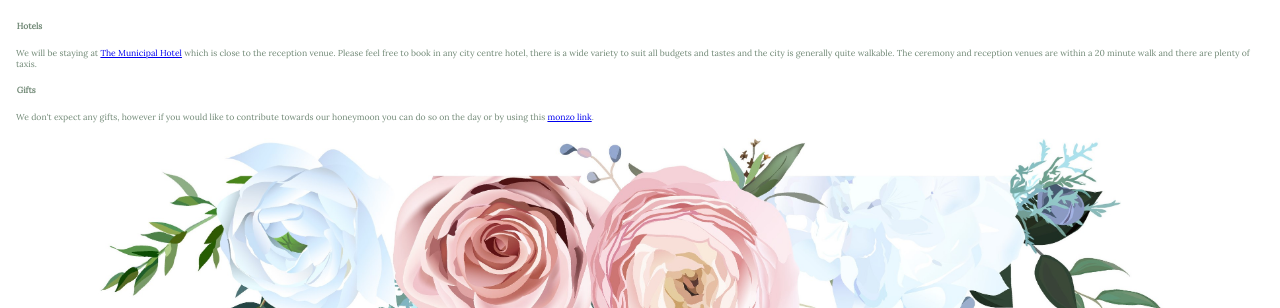
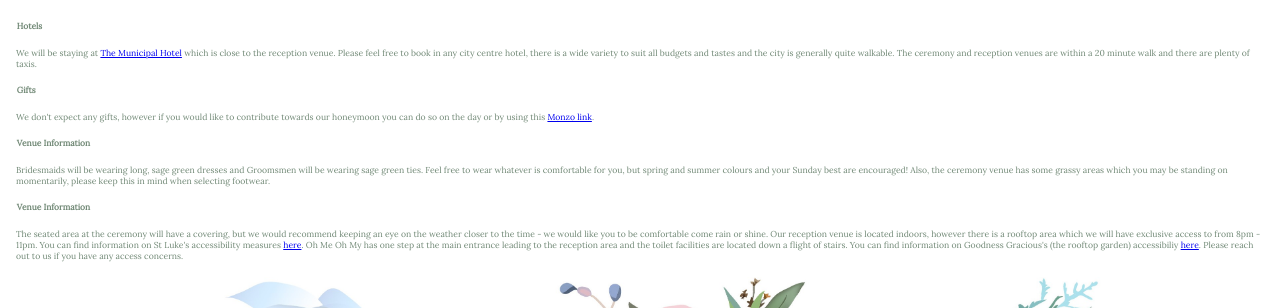
Before and after one commit to sean-duffy/wedding-website, a plain HTML site: page information/index.html in a window 1280 px wide. Shown: the part 492-800 px from the top of the page. Drawn offline with Linux system fonts and the light colour scheme; a web font is replaced by a local one.

Commit message:
Add dress code info and venue info

```diff
--- a/information/index.html
+++ b/information/index.html
@@ -35,7 +35,23 @@
 
           <h3>Gifts</h3>
           <p style="font-size: 1.2em;">
-              We don't expect any gifts, however if you would like to contribute towards our honeymoon you can do so on the day or by using this <a href='https://monzo.me/sophiebuckley'>monzo link</a>.
+              We don't expect any gifts, however if you would like to contribute towards our honeymoon you can do so on the day or by using this <a href='https://monzo.me/sophiebuckley'>Monzo link</a>.
+          </p>
+
+          <h3>Venue Information</h3>
+          <p style="font-size: 1.2em;">
+              Bridesmaids will be wearing long, sage green dresses and Groomsmen will be wearing sage green ties. Feel free to wear whatever is comfortable for you, but spring and summer colours and your Sunday best are encouraged!
+              Also, the ceremony venue has some grassy areas which you may be standing on momentarily, please keep this in mind when selecting footwear.
+          </p>
+
+          <h3>Venue Information</h3>
+          <p style="font-size: 1.2em;">
+              The seated area at the ceremony will have a covering, but we would recommend keeping an eye on the weather closer to the time - we would like you to be comfortable come rain or shine.
+              Our reception venue is located indoors, however there is a rooftop area which we will have exclusive access to from 8pm - 11pm.
+              You can find information on St Luke's accessibility measures <a href='https://www.slboc.com/accessibilityandmeasures'>here</a>.
+              Oh Me Oh My has one step at the main entrance leading to the reception area and the toilet facilities are located down a flight of stairs.
+              You can find information on Goodness Gracious's (the rooftop garden) accessibiliy <a href='https://www.ohmeohmyliverpool.co.uk/roof-garden'>here</a>.
+              Please reach out to us if you have any access concerns.
           </p>
         </div>
       </div>
```
